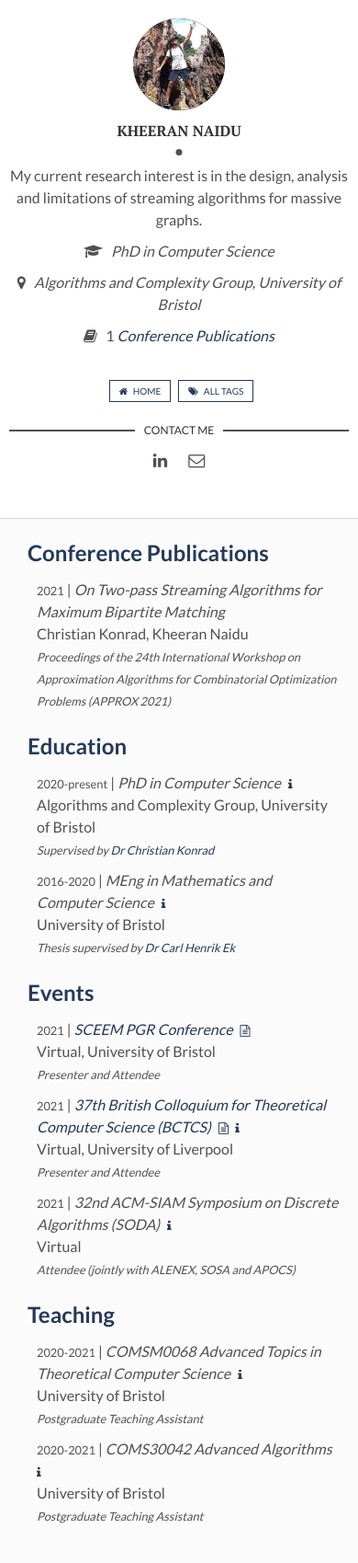
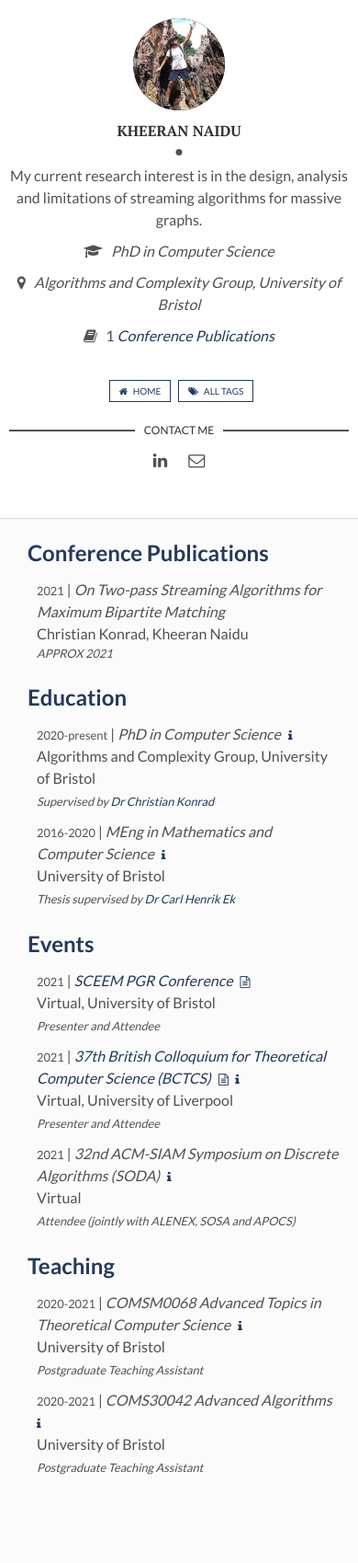
Before and after one commit to kheeran/kheeran.github.io, a Jekyll site: the page built from index.html, in a window 390 px wide. Shown: the whole page at 92% size. Built offline with Jekyll 4.4.1, drawn with Linux system fonts in a browser that asks for light colours; the list of posts is cut into pages by our own code; after the commit the page ends 1646 px from its top, so only the background shows below that.

Commit message:
added dynamic description for long ones

```diff
--- /dev/null
+++ b/_includes/dynamic_description.html
@@ -0,0 +1,7 @@
+{% if post.description %}
+{% if post.short_description %}
+<span class="full-description">{{ post.description }}</span><span class="short-description">{{ post.short_description }}</span>
+{% else %}
+{{ post.description }}
+{% endif %}
+{% endif %}
--- a/_layouts/tag.html
+++ b/_layouts/tag.html
@@ -17,6 +17,7 @@ layout: main
     {% else %}
     <h2 class="post-title">{{post.title}}</h2>
     {% endif %}
+    <em><span class="post-words">{% include dynamic_description.html %}</span></em>
     <p>{{ post.content | strip_html | truncatewords: 15 }}</p>
   </div>
   <div class="post-tag">
--- a/_posts/2021-03-29-BCTCS-21.markdown
+++ b/_posts/2021-03-29-BCTCS-21.markdown
@@ -6,7 +6,7 @@ year: 2021
 subtitle: Virtual, University of Liverpool
 description: Presenter and Attendee
 info: https://intranet.csc.liv.ac.uk/~bctcs2021/
-tags: [Events, Attendee, Presenter]
+tags: [Events, Presenter, Attendee]
 latex: true
 attachments: [BCTCS-21.pdf]
 ---
--- a/_posts/2021-05-18-SCEEM-PGR-21.markdown
+++ b/_posts/2021-05-18-SCEEM-PGR-21.markdown
@@ -6,7 +6,7 @@ year: 2021
 subtitle: Virtual, University of Bristol
 description: Presenter and Attendee
 info: False
-tags: [Events, Attendee, Presenter]
+tags: [Events, Presenter, Attendee]
 attachments: [SCEEM-PGR-21.pdf]
 latex: True
 ---
--- a/_posts/2021-06-23-APPROX-2021.markdown
+++ b/_posts/2021-06-23-APPROX-2021.markdown
@@ -4,7 +4,8 @@ layout: post
 title: On Two-pass Streaming Algorithms for Maximum Bipartite Matching
 year: 2021
 subtitle: Christian Konrad, Kheeran Naidu
-description: Proceedings of the 24th International Workshop on Approximation Algorithms for Combinatorial Optimization Problems (APPROX 2021)
+description: Proceedings of the 24th International Workshop on Approximation Algorithms for Combinatorial Optimization Problems
+short_description: APPROX 2021
 info: False
 tags: [Conference Publications]
 ---
--- a/assets/css/main.css
+++ b/assets/css/main.css
@@ -1238,6 +1238,13 @@ footer .copyright {
   text-decoration: underline;
 }
 
+.short-description:before {
+  content: " ("
+}
+
+.short-description:after {
+  content: ")"
+}
 a.older-posts, a.newer-posts {
   font-size: 18px;
   display: inline-block;
@@ -1464,7 +1471,7 @@ a.newer-posts:hover {
   width: 100%;
 }
 
-.tag-list span {
+.tag-list > span {
   float: left;
   width: 100%;
   margin-left: 10px;
@@ -1609,4 +1616,20 @@ a.newer-posts:hover {
   .post-tag {
     padding: 0 10px 15px;
   }
-}
+
+  .full-description {
+    display: none;
+  }
+
+  .short-description {
+    display: block;
+  }
+
+  .short-description:after {
+    content: none
+  }
+
+  .short-description:before {
+    content: none
+  }
+}
--- a/index.html
+++ b/index.html
@@ -20,7 +20,7 @@ layout: main
       </small>
     </span>
     <span>{{ post.subtitle}}</span>
-    <span><small><em>{{ post.description}}</em></small></span>
+    <span><small><em>{% include dynamic_description.html %}</em></small></span>
   </div>
   {% endunless %}
   {% endif %}{% endfor %}
```
